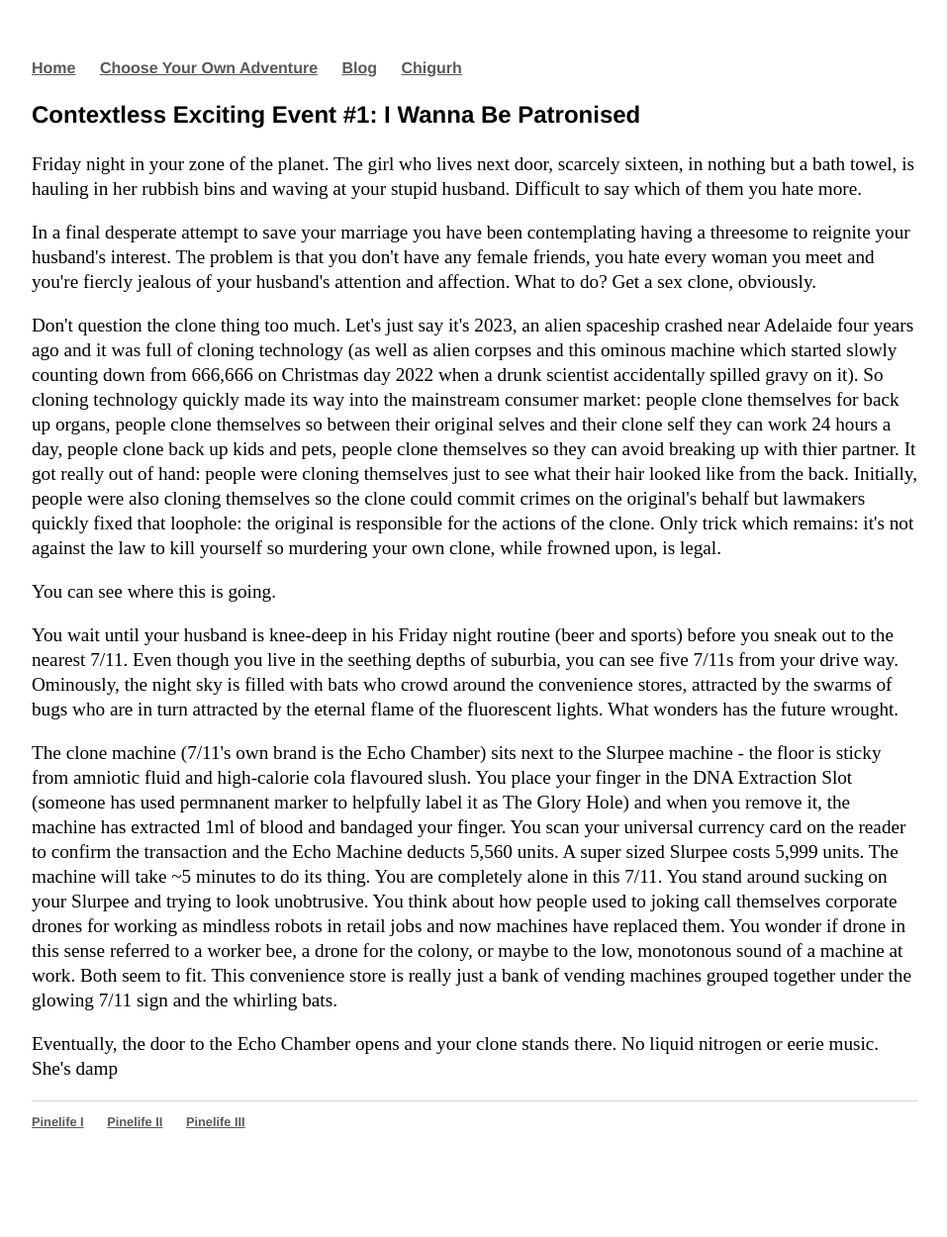
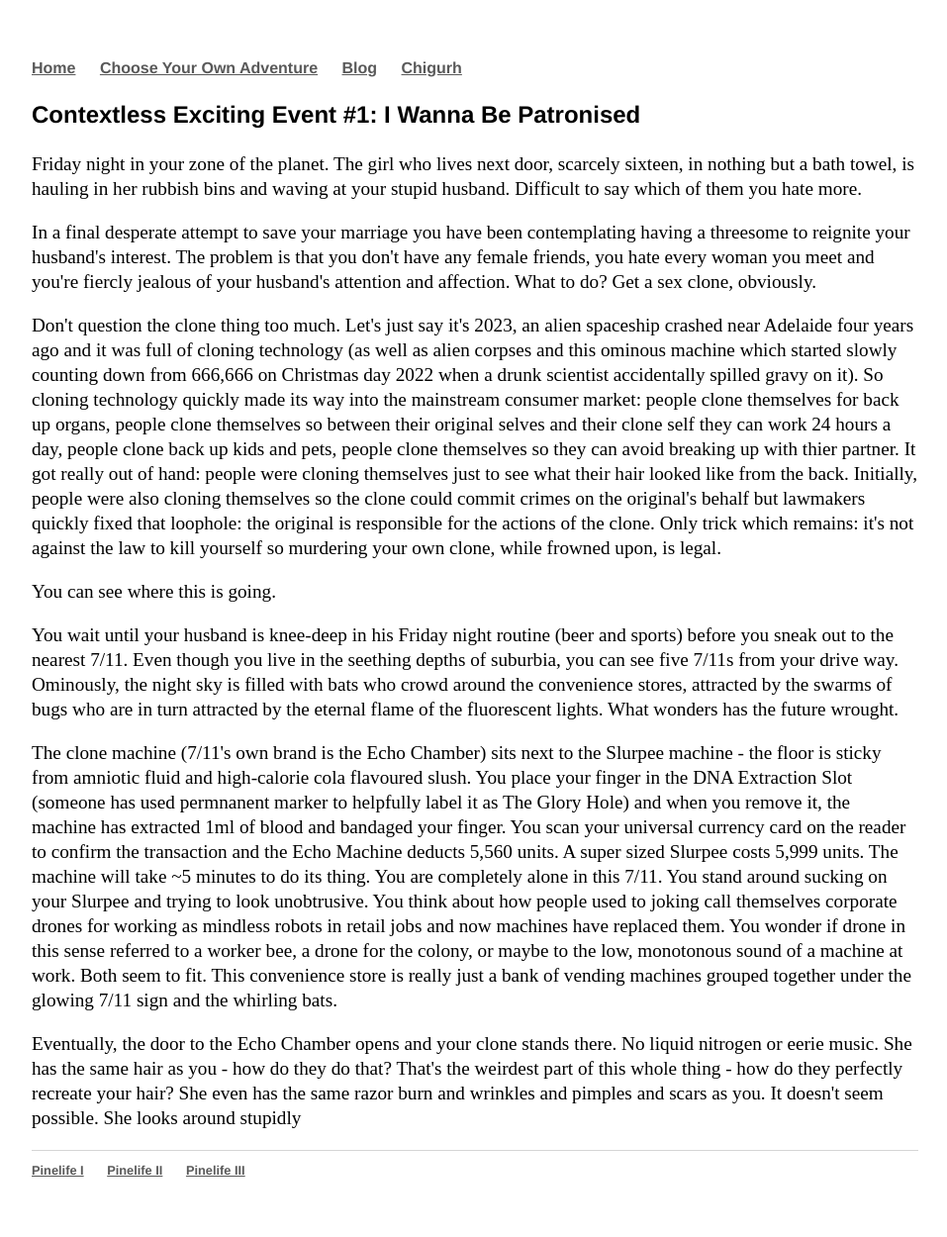
Before and after one commit to Pinelife/pinelife.github.io, a Jekyll site: the page built from Hellhole/excitingevent1.html, in a window 1280 px wide. Shown: the whole page at 99% size, without its empty margins (160-1117 px from the left). Built offline with Jekyll 4.4.1, drawn with Linux system fonts in a browser that asks for light colours; before the commit the page ends 1201 px from its top, so only the background shows below that.

Commit message:
Create excitingevent1.html

```diff
--- a/Hellhole/excitingevent1.html
+++ b/Hellhole/excitingevent1.html
@@ -41,5 +41,7 @@ Don't question the clone thing too much. Let's just say it's 2023, an alien spac
   really just a bank of vending machines grouped together under the glowing 7/11 sign and the whirling bats.
 </p>
 <p>
-  Eventually, the door to the Echo Chamber opens and your clone stands there. No liquid nitrogen or eerie music. She's damp
+  Eventually, the door to the Echo Chamber opens and your clone stands there. No liquid nitrogen or eerie music. She has the same
+  hair as you - how do they do that? That's the weirdest part of this whole thing - how do they perfectly recreate your hair? She even has the same
+  razor burn and wrinkles and pimples and scars as you. It doesn't seem possible. She looks around stupidly
 </p>
```
